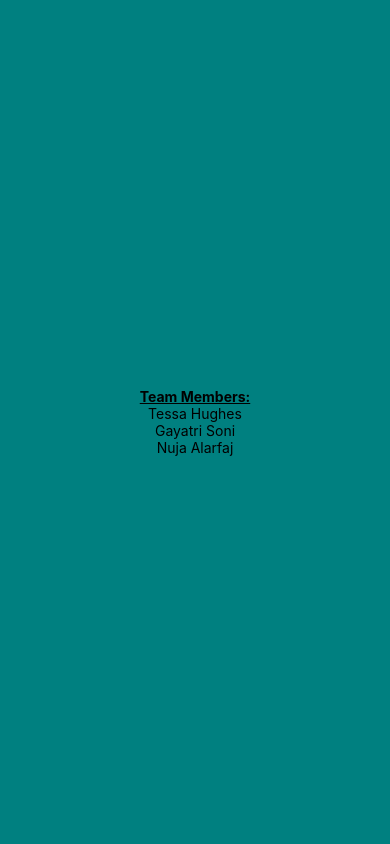
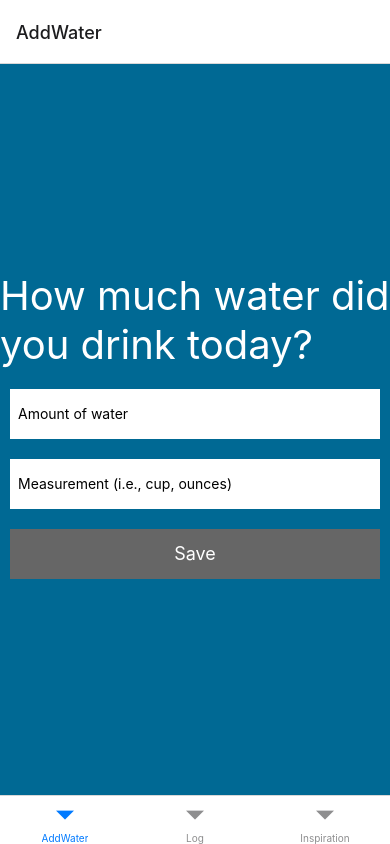
Before and after one commit to hughestessa/cs624-TP-Tessa, a React Native app in the folder teamprojectmobileapp/: screen / in a window 390 px wide. Built offline with nearby package versions, Linux system fonts and the light colour scheme.

Commit message:
TeamProject-3tabs

```diff
--- a/teamprojectmobileapp/App.js
+++ b/teamprojectmobileapp/App.js
@@ -1,28 +1,38 @@
-import { StatusBar } from 'expo-status-bar';
-import { StyleSheet, Text, View } from 'react-native';
+import React, { Component } from 'react';
+import { NavigationContainer } from '@react-navigation/native';
+import { createBottomTabNavigator } from '@react-navigation/bottom-tabs';
+import { LogBox } from 'react-native';
 
-export default function App() {
-  return (
-    <View style={styles.container}>
-      <Text style={styles.bold}>Team Members:</Text>
-      <Text></Text>
-      <Text>Tessa Hughes</Text>
-      <Text>Gayatri Soni</Text>
-      <Text>Nuja Alarfaj</Text>
-      <StatusBar style="auto" />
-    </View>
-  );
+LogBox.ignoreLogs([
+  'Non-serializable values were found in the navigation state',
+]);
+
+import Log from './src/Log/Log'
+import AddWater from './src/AddWater/AddWater'
+import Inspiration from './src/Inspiration/Inspiration'
+
+const Tab = createBottomTabNavigator();
+
+export default class App extends Component {
+  state = {
+    log: []
+  }
+
+  addWater = (amount) => {
+    const log = this.state.log
+    log.push(amount)
+    this.setState({ log })
+  }
+
+  render() {
+    return (
+      <NavigationContainer>
+        <Tab.Navigator>
+          <Tab.Screen name="AddWater" initialParams={{log: this.state.log, addWater: this.addWater}} component={AddWater} />
+		      <Tab.Screen name="Log"  initialParams={{log: this.state.log, addWater: this.addWater}} component={Log} />
+          <Tab.Screen name="Inspiration" initialParams={{log: this.state.log, addWater: this.addWater}} component={Inspiration} />
+        </Tab.Navigator>
+      </NavigationContainer>
+    );
+  }
 }
-
-const styles = StyleSheet.create({
-  container: {
-    flex: 1,
-    backgroundColor: '#008080',
-    alignItems: 'center',
-    justifyContent: 'center',
-  },
-  bold: {
-    fontWeight: 'bold',
-    textDecorationLine: 'underline',
-  },
-});
--- /dev/null
+++ b/teamprojectmobileapp/src/AddWater/AddWater.js
@@ -0,0 +1,88 @@
+// AddWater tab
+import React from 'react'
+import { View, Text, StyleSheet, TextInput, TouchableOpacity } from 'react-native'
+import uuidV4 from 'uuid/v4'
+import { colors } from '../theme'
+
+class AddWater extends React.Component {
+  state = {
+    amount: '',
+    measurement: ''
+  }
+  onChangeText = (key, value) => {
+    this.setState({ [key]: value })
+  }
+  submit = () => {
+    if (this.state.amount === '' || this.state.measurement === '') alert('please complete form')
+    const amount = {
+      amount: this.state.amount,
+      measurement: this.state.measurement,
+      id: uuidV4(),
+      logs: []
+    }
+    this.props.route.params.addWater(amount)
+    this.setState({
+      amount: '',
+      measurement: ''
+    }, () => {
+      this.props.navigation.navigate('Log')
+    })
+  }
+  render() {
+    return (
+      <View style={styles.container}>
+        <Text style={styles.heading}>How much water did you drink today?</Text>
+        <TextInput
+          placeholder='Amount of water'
+          onChangeText={val => this.onChangeText('amount', val)}
+          style={styles.input}
+          value={this.state.amount}
+        />
+        <TextInput
+          placeholder='Measurement (i.e., cup, ounces)'
+          onChangeText={val => this.onChangeText('measurement', val)}
+          style={styles.input}
+          value={this.state.measurement}
+        />
+        <TouchableOpacity onPress={this.submit}>
+          <View style={styles.button}>
+            <Text style={styles.buttonText}>Save</Text>
+          </View>
+        </TouchableOpacity>
+      </View>
+    )
+  }
+}
+
+const styles = StyleSheet.create({
+  button: {
+    height: 50,
+    backgroundColor: '#666',
+    justifyContent: 'center',
+    alignItems: 'center',
+    margin: 10
+  },
+  buttonText: {
+    color: 'white',
+    fontSize: 18
+  },
+  heading: {
+    color: 'white',
+    fontSize: 40,
+    marginBottom: 10,
+    alignSelf: 'center'
+  },
+  container: {
+    backgroundColor: colors.primary,
+    flex: 1,
+    justifyContent: 'center'
+  },
+  input: {
+    margin: 10,
+    backgroundColor: 'white',
+    paddingHorizontal: 8,
+    height: 50
+  }
+})
+
+export default AddWater
--- /dev/null
+++ b/teamprojectmobileapp/src/Inspiration/Inspiration.js
@@ -0,0 +1,38 @@
+// Water Inspiration route
+
+import React from 'react'
+import { View, Text, StyleSheet, TouchableWithoutFeedback, ScrollView } from 'react-native'
+import { colors } from '../theme'
+
+export default class Inspiration extends React.Component {
+  static navigationOptions = {
+    title: 'Inspiration',
+    headerTitleStyle: {
+      color: 'white',
+      fontSize: 20,
+      fontWeight: '400'
+    }
+  }
+
+  render() {
+    const {  inspiration  } = this.props.route.params;
+    return (
+      <ScrollView style={styles.InspContainer}>
+        <View >
+            <Text style={styles.InspHeader}>Tips and Recipes</Text>
+        </View>
+      </ScrollView>
+    )
+  }
+}
+
+const styles = StyleSheet.create({
+  InspContainer: {
+    backgroundColor: colors.primary,
+    flex: 1,
+  },
+  InspHeader: {
+    fontSize: 20,
+    color: 'white'
+  }
+})
--- /dev/null
+++ b/teamprojectmobileapp/src/Log/Log.js
@@ -0,0 +1,56 @@
+// Water Log route
+
+import React from 'react'
+import { View, Text, StyleSheet, TouchableWithoutFeedback, ScrollView } from 'react-native'
+import CenterMessage from '../components/CenterMessage'
+import { colors } from '../theme'
+
+export default class Log extends React.Component {
+  static navigationOptions = {
+    title: 'Log',
+    headerTitleStyle: {
+      color: 'white',
+      fontSize: 20,
+      fontWeight: '400'
+    }
+  }
+  navigate = (item) => {
+    this.props.navigation.navigate('Amount', { amount: item })
+  }
+  render() {
+    const {  log  } = this.props.route.params;
+    return (
+      <ScrollView  contentContainerStyle={[!log.length && { flex: 1 }]}>
+        <View style={[!log.length && { justifyContent: 'center', flex: 1 }]}>
+          {
+            !log.length && <CenterMessage message='No saved water entries!' />
+          }
+          {
+            log.map((item, index) => (
+              <TouchableWithoutFeedback onPress={() => this.navigate(item)} key={index} >
+                <View style={styles.amountContainer}>
+                  <Text style={styles.amount}>{item.amount}</Text>
+                  <Text style={styles.measurement}>{item.measurement}</Text>
+                </View>
+              </TouchableWithoutFeedback>
+            ))
+          }
+        </View>
+      </ScrollView>
+    )
+  }
+}
+
+const styles = StyleSheet.create({
+  amountContainer: {
+    padding: 10,
+    borderBottomWidth: 2,
+    borderBottomColor: colors.primary
+  },
+  amount: {
+    fontSize: 20,
+  },
+  measurement: {
+    color: 'rgba(0, 0, 0, .5)'
+  },
+})
--- /dev/null
+++ b/teamprojectmobileapp/src/components/CenterMessage.js
@@ -0,0 +1,23 @@
+
+import { Text, View, StyleSheet } from 'react-native'
+import { colors } from '../theme'
+
+const CenterMessage = ({ message }) => (
+  <View style={styles.emptyContainer}>
+    <Text style={styles.message}>{message}</Text>
+  </View>
+)
+
+const styles = StyleSheet.create({
+  emptyContainer: {
+    padding: 10,
+    borderBottomWidth: 2,
+    borderBottomColor: colors.primary
+  },
+  message: {
+    alignSelf: 'center',
+    fontSize: 20
+  }
+})
+
+export default CenterMessage
--- /dev/null
+++ b/teamprojectmobileapp/src/theme.js
@@ -0,0 +1,5 @@
+const colors = {
+    primary: '#006994' //blue
+}
+
+export { colors }
```
Also changed, not shown: teamprojectmobileapp/package.json (+6 -1 lines), teamprojectmobileapp/src/index.js (added), 1 other file (tests, documents, lock files or other folders).
